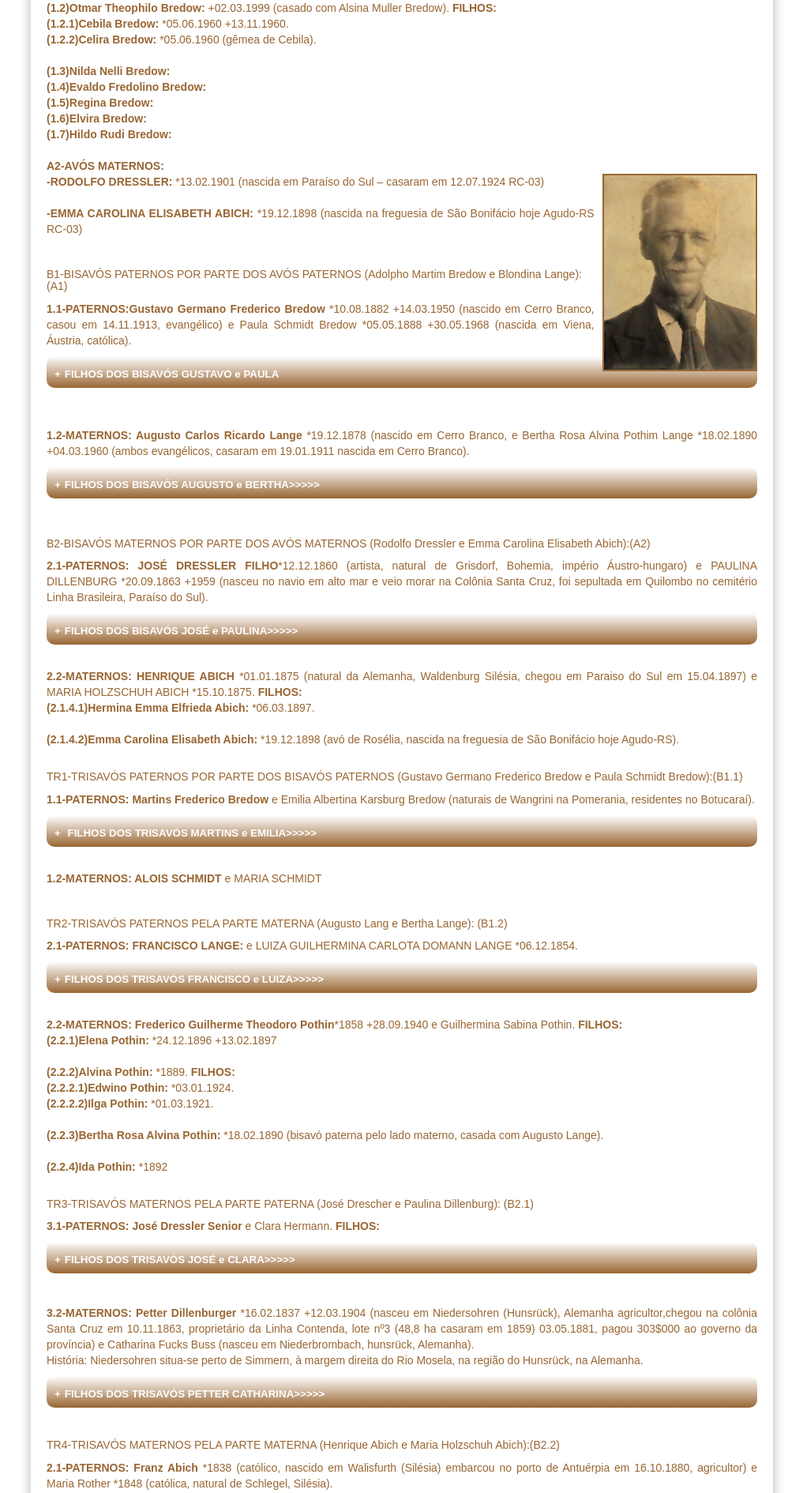
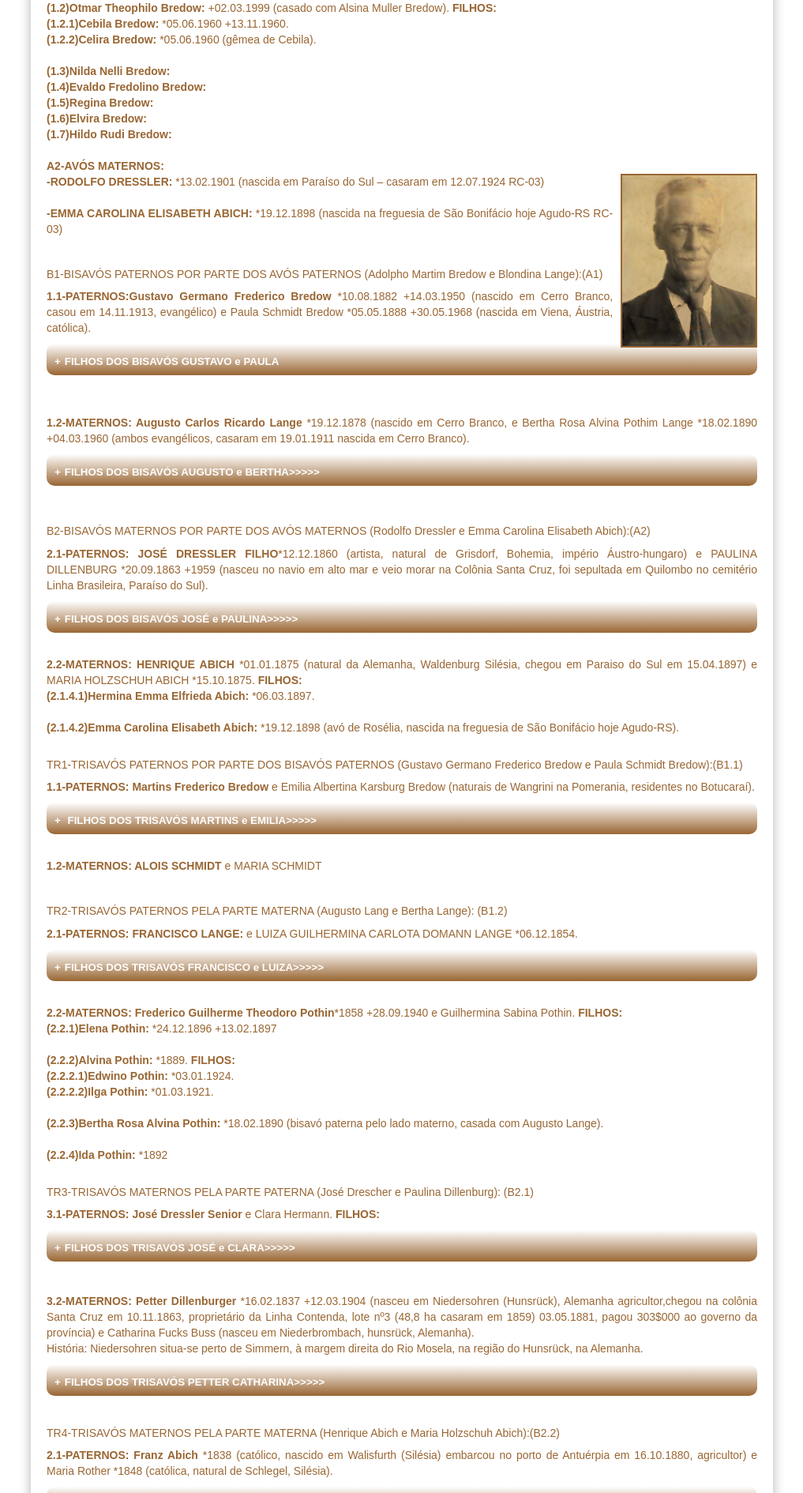
Before and after one commit to claudiovargas1955/claudiovargas1955.github.io, a Jekyll site: the page built from _pages/arvore-genealogica-de-roselia-renita-bredow.html, in a window 1280 px wide. Shown: the part 1287-3177 px from the top of the page at 79% size, without its empty margins (131-1148 px from the left). Built offline with Jekyll 4.4.1, drawn with Linux system fonts in a browser that asks for light colours; some web fonts are replaced.

Commit message:
Update arvore-genealogica-de-roselia-renita-bredow.html

```diff
--- a/_pages/arvore-genealogica-de-roselia-renita-bredow.html
+++ b/_pages/arvore-genealogica-de-roselia-renita-bredow.html
@@ -97,7 +97,7 @@
 <b>(1.7)Hildo Rudi Bredow: </b>
 
 <br/><br>
-<b>A2-AVÓS MATERNOS:</b><br><img class="dir" style="float:right"; src="/images/Rodolfo.png"; height="250px"; title="Rodolfo Dressler";/>
+<b>A2-AVÓS MATERNOS:</b><br><img class="dir" style="float:right"; src="/images/Rodolfo.png"; height="220px"; title="Rodolfo Dressler";/>
 <b>-RODOLFO DRESSLER:</b> *13.02.1901 (nascida em Paraíso do Sul – casaram em 12.07.1924 RC-03)<br/><br/>
 <b>-EMMA CAROLINA ELISABETH ABICH:</b> *19.12.1898 (nascida na freguesia de São Bonifácio hoje Agudo-RS RC-03)</p> <br>
 
```
